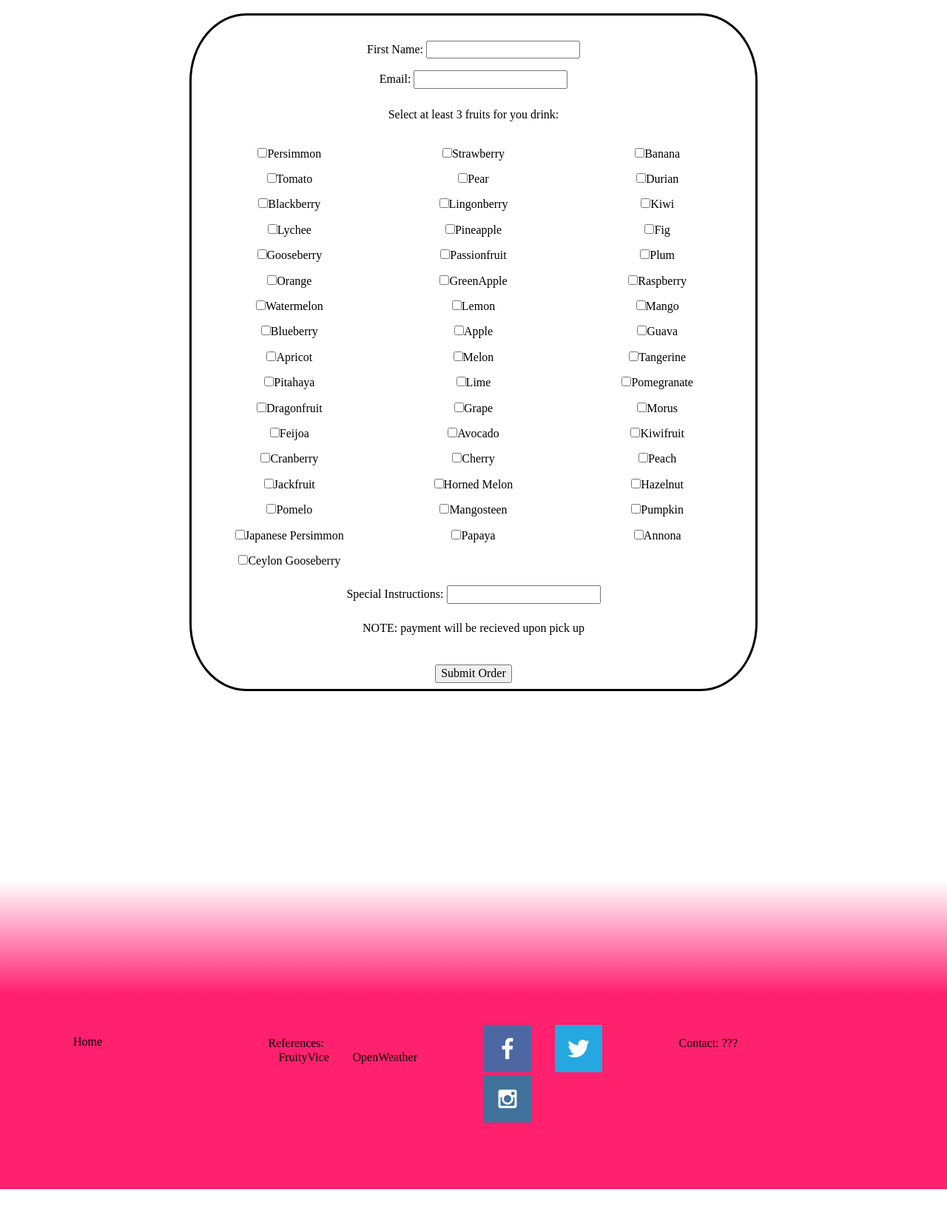
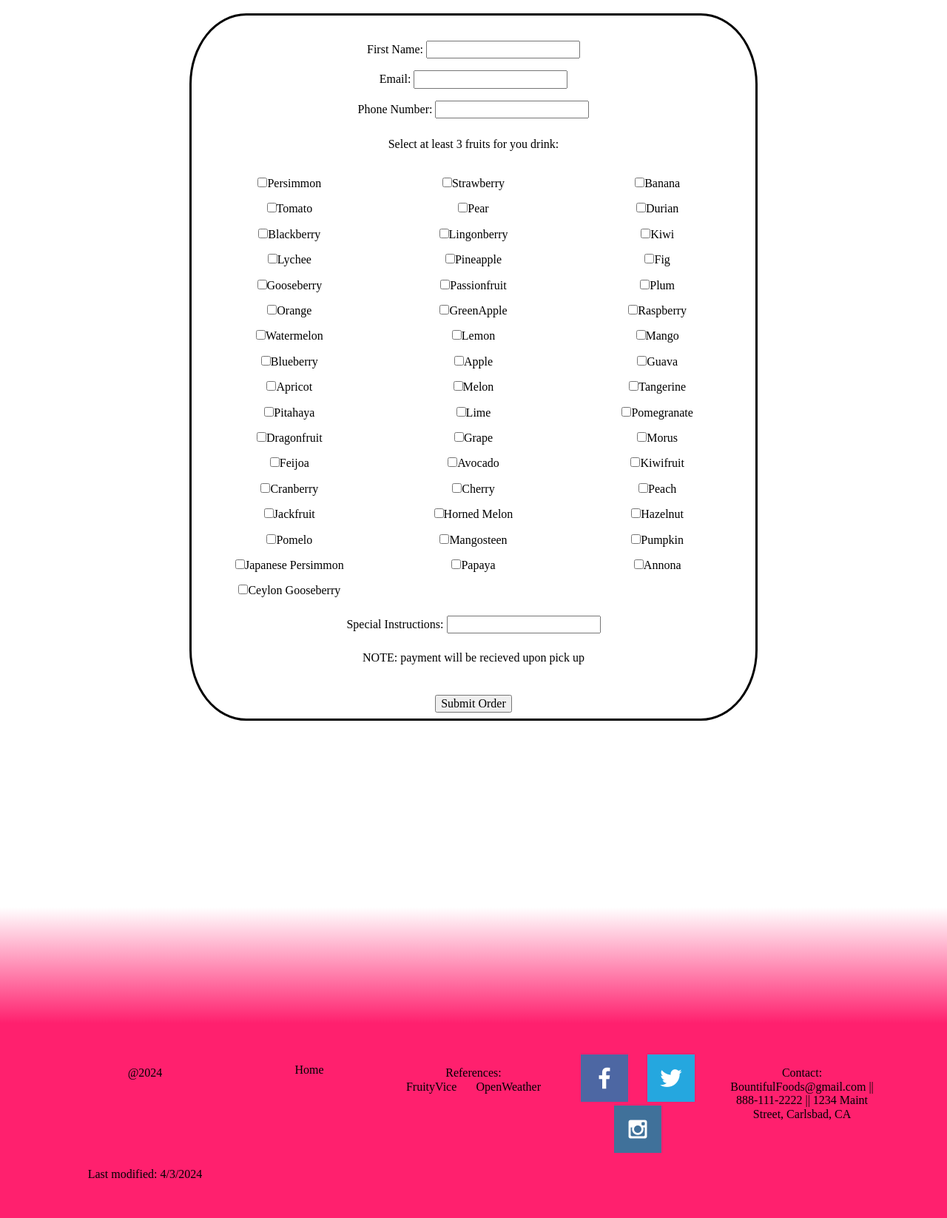
Before and after one commit to Auzfest/Bountiful-Foods, a plain HTML site: page order.html in a window 1280 px wide. Shown: the part 520-2166 px from the top of the page at 74% size. Before the commit the page ends 2127 px from the top, so only its background shows below. Drawn offline with Linux system fonts and the light colour scheme; a web font is replaced by a local one.

Commit message:
Update 2

```diff
--- a/order.html
+++ b/order.html
@@ -38,8 +38,12 @@
             </div>
             <div>
               <label for="Email">Email:</label>
-              <input type="email" id="email" name="email" title="A valid byui.edu email address.">
+              <input type="email" id="email" name="email" title="A valid email address.">
             </div>
+            <div>
+                <label for="Phone">Phone Number:</label>
+                <input type="phone" id="phone" name="phone" title="A valid phone number">
+              </div>
             <br>
             <label for="Fruit">Select at least 3 fruits for you drink:<br></label>
             <br>
@@ -59,6 +63,7 @@
           <div class="spacer"></div>
     </main>
     <footer>
+        <p id="dateParagraph"></p>
         <a href="index.html">Home</a>
         <p>References:<br> <a href="https://www.fruityvice.com/">FruityVice</a> <a href="https://openweathermap.org/">OpenWeather</a></p>
         <div class="social">
@@ -72,9 +77,11 @@
                 <img src="images/instagram.png" alt="instagram icon">
             </a>
         </div>
-        <p>Contact: ???</p>
+        <p>Contact: BountifulFoods@gmail.com || 888-111-2222 || 1234 Maint Street, Carlsbad, CA</p>
+        <p id="modifiedP"></p>
     </footer>
     <script src="scripts/hamburger.js"></script>
+    <script src="scripts/date.js"></script>
     <script src="scripts/form.js"></script>
 </body>
 </html>
--- /dev/null
+++ b/scripts/date.js
@@ -0,0 +1,10 @@
+var currentDate = new Date();
+
+// Format the date (you can customize the format as needed)
+var formattedDate = currentDate.getFullYear();
+var modifiedMonth = currentDate.getMonth();
+var modifiedDate = currentDate.getDate();
+
+// Set the formatted date as the content of the paragraph
+document.getElementById('dateParagraph').innerHTML = '@' + formattedDate;
+document.getElementById('modifiedP').innerHTML = "Last modified: " + (modifiedMonth + 1) + "/" + modifiedDate + "/" + formattedDate;
--- a/scripts/processForm.js
+++ b/scripts/processForm.js
@@ -102,6 +102,8 @@ getFruit();
 
 document.querySelector("#firstName").textContent = formData.get('firstName');
 document.querySelector("#email").textContent = formData.get('email');
+document.querySelector("#phone").textContent = formData.get('phone');
+
 
 const fruits = formData.getAll('fruit');
 document.querySelector("#fruit").textContent = fruits.join(', ');
--- a/styles/base.css
+++ b/styles/base.css
@@ -236,7 +236,8 @@ main {
 
 footer {
     display: grid;
-    grid-template-columns: 1fr 1fr 1fr 1fr;
+    text-align: center;
+    grid-template-columns: 1fr 1fr 1fr 1fr 1fr;
     background-color: var(--primary-color);
     padding: 85px;
     padding-top: 42px;
```
Also changed, not shown: about.html (+4 -1 lines), index.html (+4 -1 lines), orderconfirmation.html (+5 -1 lines), images/Encinitas.jpg (deleted), images/Vista.jpg (deleted).
